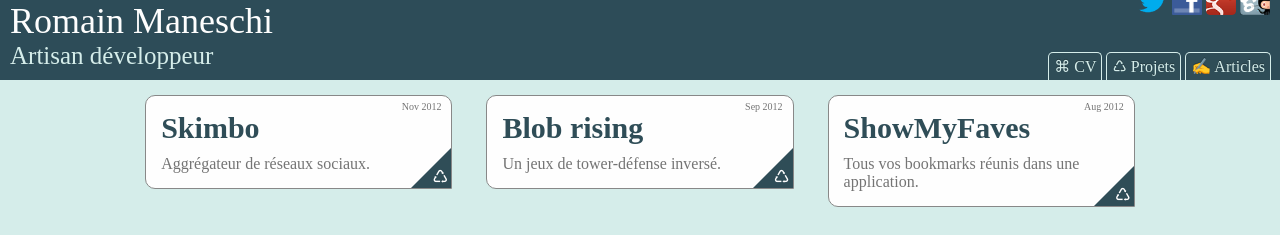
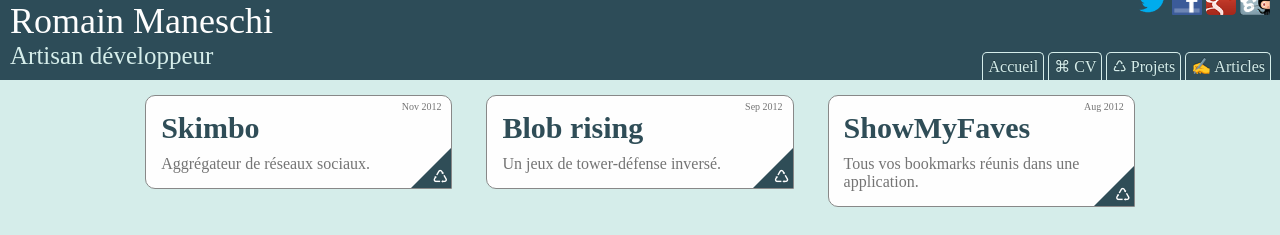
Before and after one commit to manland/manland.github.com, a Jekyll site: the page built from index.html, in a window 1280 px wide. Shown: the top 235 px of the page. Built offline with Jekyll 4.4.1, drawn with Linux system fonts in a browser that asks for light colours.

Commit message:
add home page button

```diff
--- a/_layouts/default.html
+++ b/_layouts/default.html
@@ -26,6 +26,11 @@
      <div class="title">Romain Maneschi</div>
       <div class="sub-presentation">Artisan développeur</div>
       <nav>
+        {% if page.url contains "index.html" %}
+          <a href="/index.html" class="btn-selected">Accueil</a>
+        {% else %}
+          <a href="/index.html" class="btn">Accueil</a>
+        {% endif %}
         {% if page.categories contains "cv" or page.url contains "cv.html" %}
           <a href="/cv.html" class="btn-selected">⌘ CV</a>
         {% else %}
```
